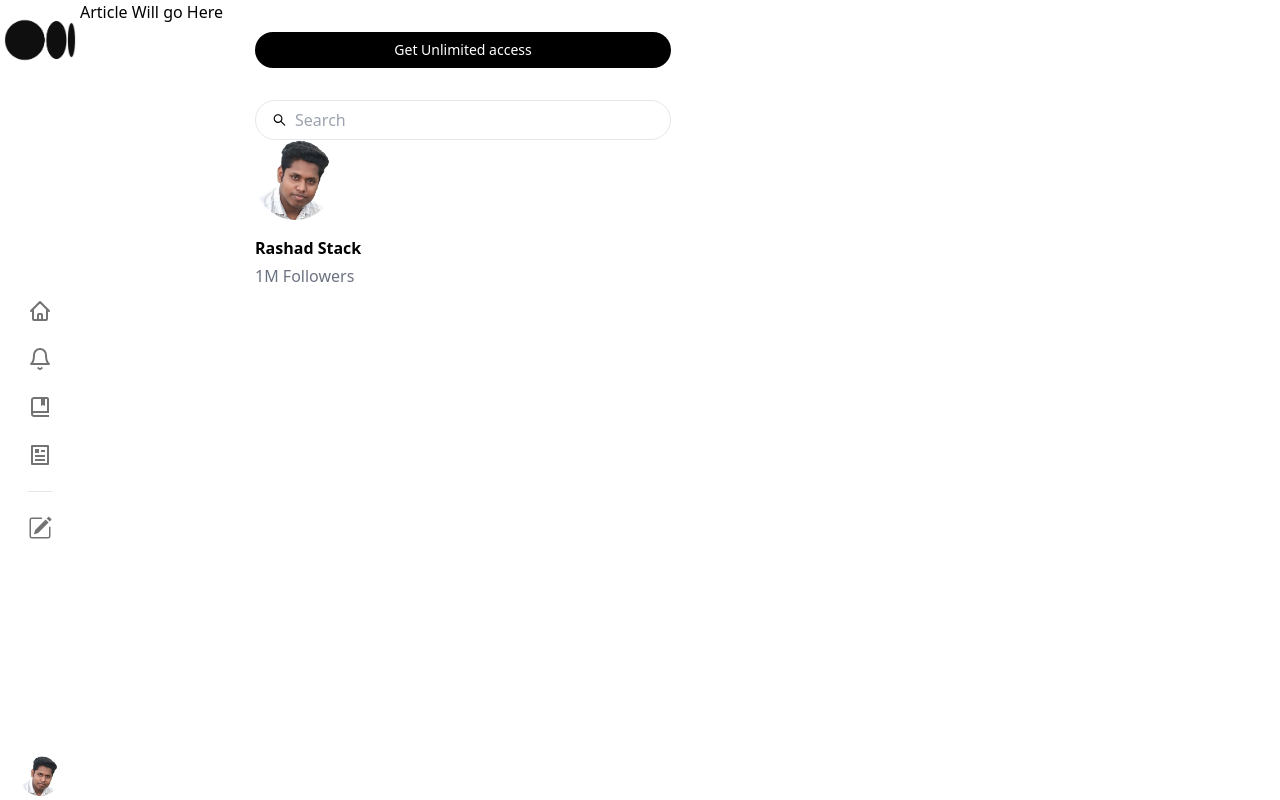
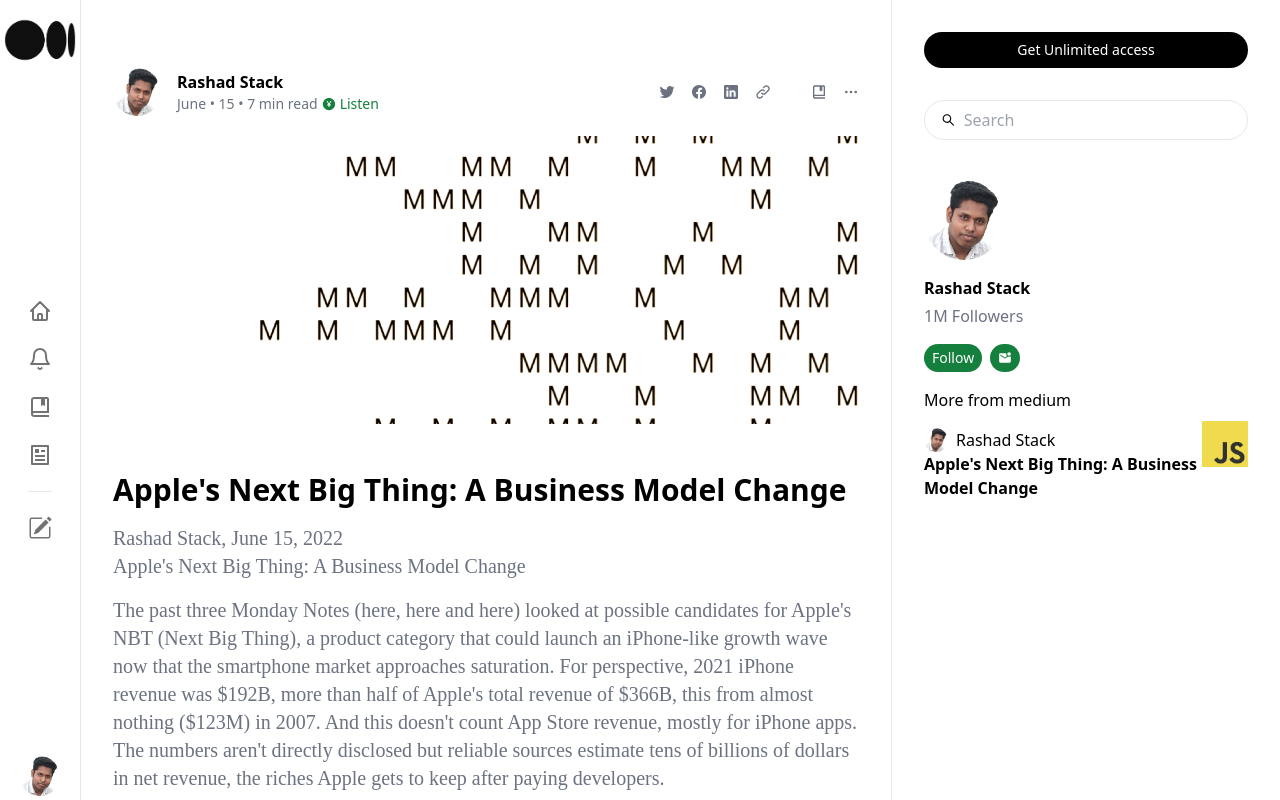
Before and after one commit to Rashad-Stack/medium, a Next.js app: page /post/1 in a window 1280 px wide. Built offline with nearby package versions, Linux system fonts and the light colour scheme; a web font is replaced by a local one.

Commit message:
frontend completed

```diff
--- /dev/null
+++ b/components/ArticleMain.js
@@ -0,0 +1,80 @@
+import Image from "next/image";
+import { AiFillPayCircle } from "react-icons/ai";
+import { BiBookBookmark } from "react-icons/bi";
+import { FiMoreHorizontal } from "react-icons/fi";
+import { HiOutlineLink } from "react-icons/hi";
+import { IoLogoFacebook, IoLogoLinkedin, IoLogoTwitter } from "react-icons/io5";
+import { Banner, ProfileIMage } from "../static";
+
+function ArticleMain() {
+  return (
+    <div className="flex items-center justify-center flex-[3] border-l border-r">
+      <div className="h-screen w-full p-8">
+        <div className="flex justify-between items-center mt-9 mb-5">
+          <div className="flex gap-4">
+            <div className="h-12 w-12 grid rounded-full overflow-hidden">
+              <Image
+                className="object-cover"
+                src={ProfileIMage}
+                width={100}
+                height={100}
+              />
+            </div>
+            <div className="flex-1 flex flex-col justify-center">
+              <p className="font-semibold">Rashad Stack</p>
+
+              <div className=" flex gap-1 text-gray-500 text-sm font-medium">
+                <span>June • 15 • 7 min read</span>{" "}
+                <span className=" flex items-center gap-1 text-green-700">
+                  <AiFillPayCircle /> Listen
+                </span>
+              </div>
+            </div>
+          </div>
+          <div className="flex gap-4 text-gray-500 cursor-pointer">
+            <IoLogoTwitter />
+            <IoLogoFacebook />
+            <IoLogoLinkedin />
+            <HiOutlineLink />
+            <span className="w-2" />
+            <BiBookBookmark />
+            <FiMoreHorizontal />
+          </div>
+        </div>
+        <div className="flex flex-col gap-4">
+          <div className="h-72 w-full grid overflow-hidden mb-8">
+            <Image
+              className="object-cover"
+              src={Banner}
+              width={100}
+              height={100}
+            />
+          </div>
+          <h1 className="font-bold text-3xl">
+            Apple's Next Big Thing: A Business Model Change
+          </h1>
+          <h4 className="font-medium font-mediumSerifItalic text-xl text-gray-500">
+            <span className="block">Rashad Stack, June 15, 2022</span>
+            <span className="block">
+              Apple's Next Big Thing: A Business Model Change
+            </span>
+          </h4>
+          <p className="font-medium font-mediumSerif text-xl text-gray-500">
+            The past three Monday Notes (here, here and here) looked at possible
+            candidates for Apple's NBT (Next Big Thing), a product category that
+            could launch an iPhone-like growth wave now that the smartphone
+            market approaches saturation. For perspective, 2021 iPhone revenue
+            was $192B, more than half of Apple's total revenue of $366B, this
+            from almost nothing ($123M) in 2007. And this doesn't count App
+            Store revenue, mostly for iPhone apps. The numbers aren't directly
+            disclosed but reliable sources estimate tens of billions of dollars
+            in net revenue, the riches Apple gets to keep after paying
+            developers.
+          </p>
+        </div>
+      </div>
+    </div>
+  );
+}
+
+export default ArticleMain;
--- a/components/Postcard.js
+++ b/components/Postcard.js
@@ -28,7 +28,7 @@
             </p>
             <div className="flex items-center justify-between">
               <span className="my-2 text-sm flex items-center justify-between">
-                Jun 15 · 5 min read ·
+                Jun 15 • 5 min read •
                 <span className="bg-neutral-100 p-1 rounded-full">
                   productivity
                 </span>
--- a/components/Recommendation.js
+++ b/components/Recommendation.js
@@ -1,9 +1,8 @@
-// import Image from "next/image";
 import Image from "next/image";
 import { AiOutlineSearch } from "react-icons/ai";
-import { ProfileIMage } from "../static";
+import { MdMarkEmailUnread } from "react-icons/md";
+import { JSLogo, ProfileIMage } from "../static";
 import Button from "./Button";
-// import{MdMarkEmailUnread}from'react-icons/md'
 
 function Recommendation() {
   return (
@@ -20,12 +19,54 @@
           />
         </label>
       </form>
-      <div className="">
+      <div className="flex flex-col mt-10">
         <div className="h-20 w-20 rounded-full overflow-hidden">
           <Image src={ProfileIMage} width={100} height={100} />
         </div>
         <p className="font-semibold mb-1 mt-4">Rashad Stack</p>
         <p className="text-gray-500">1M Followers</p>
+        <div className="flex gap-2 my-4">
+          <button className="bg-green-700 text-white rounded-full px-2 py-1 text-sm highlight-none">
+            Follow
+          </button>
+          <button className="bg-green-700 text-white rounded-full px-2 py-1 text-sm highlight-none">
+            <MdMarkEmailUnread />
+          </button>
+        </div>
+      </div>
+      <div className="">
+        <p className="">More from medium</p>
+        <div className="flex">
+          <div className="flex items-center justify-between cursor-pointer my-4">
+            <div className="flex-[4]">
+              <div className="flex items-center gap-2">
+                <div className="rounded-full overflow-hidden h-6 w-6">
+                  <Image
+                    src={ProfileIMage}
+                    width={100}
+                    height={100}
+                    className="object-content"
+                  />
+                </div>
+                <p>Rashad Stack</p>
+              </div>
+              <p className="font-bold">
+                Apple's Next Big Thing: A Business Model Change
+              </p>
+            </div>
+          </div>
+          <div
+            className="flex flex-2 items-center justify-center
+          h-16 w-16"
+          >
+            <Image
+              src={JSLogo}
+              width={100}
+              height={100}
+              className="object-cover"
+            />
+          </div>
+        </div>
       </div>
     </aside>
   );
--- a/components/index.js
+++ b/components/index.js
@@ -1,3 +1,4 @@
+export { default as ArticleMain } from "./ArticleMain";
 export { default as Banner } from "./Banner";
 export { default as BlogPost } from "./BlogPost";
 export { default as Button } from "./Button";
--- a/pages/post/[slug].js
+++ b/pages/post/[slug].js
@@ -1,9 +1,9 @@
-import { ReadersNav, Recommendation } from "../../components";
+import { ArticleMain, ReadersNav, Recommendation } from "../../components";
 function Post() {
   return (
     <div className="flex">
       <ReadersNav />
-      <div>Article Will go Here</div>
+      <ArticleMain />
       <Recommendation />
     </div>
   );
```
